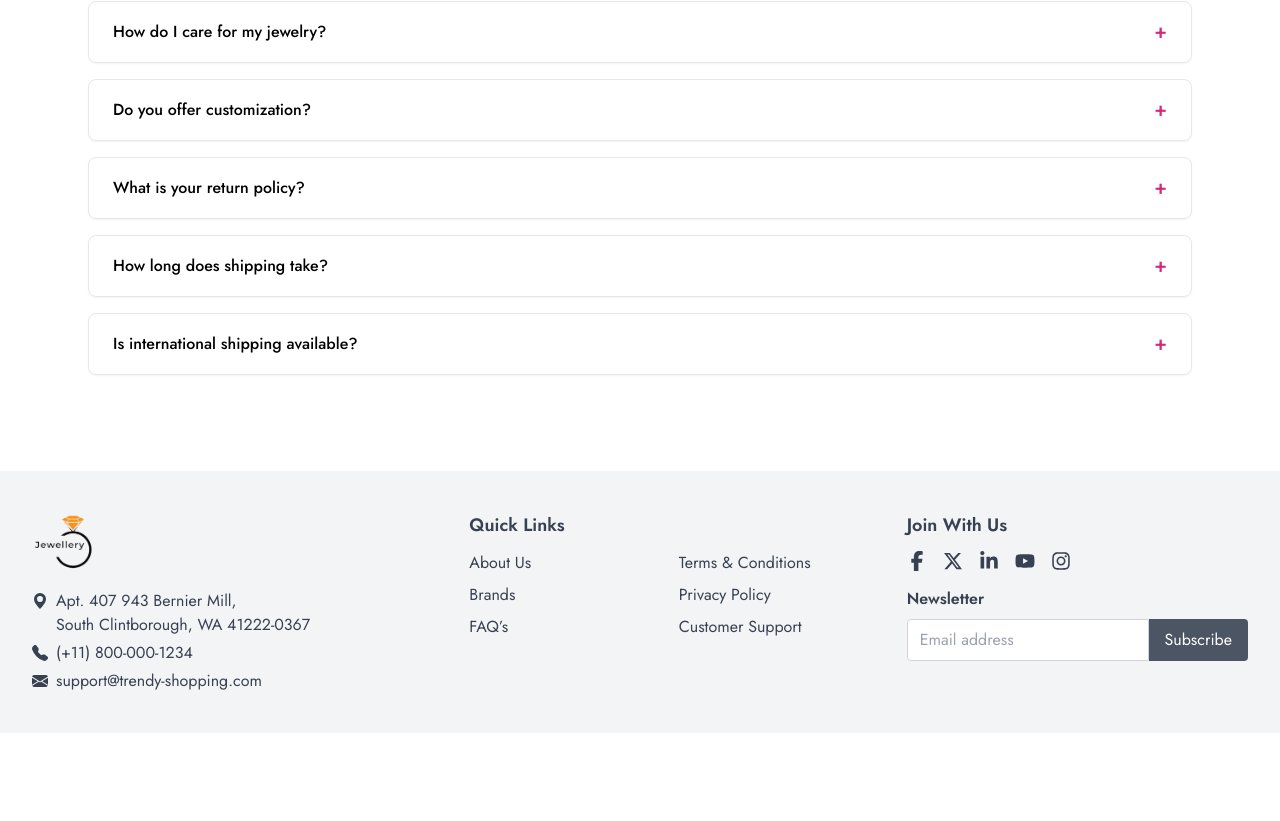
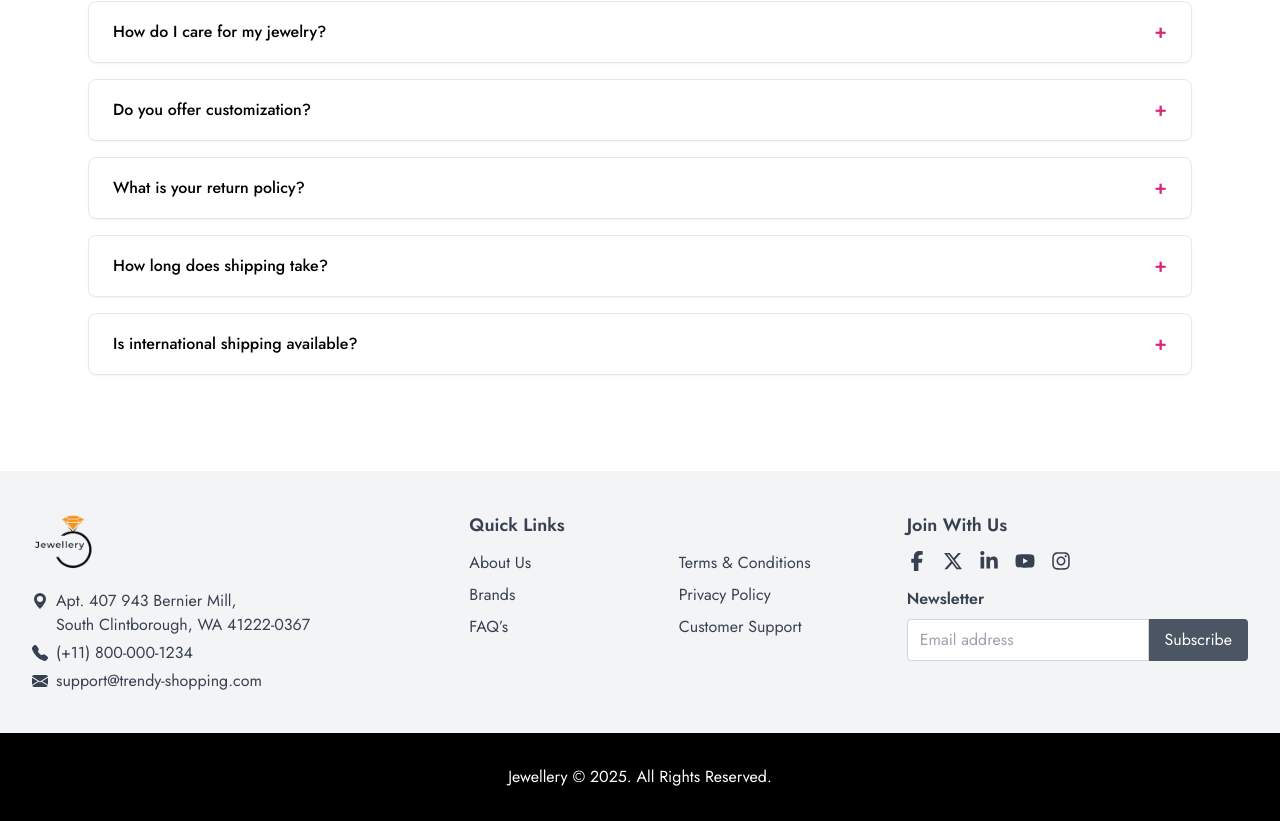
Before and after one commit to dibakar2024/jewellery, a React (Vite) app: page /faq in a window 1280 px wide. Shown: the part 329-1150 px from the top of the page. Before the commit the page ends 1062 px from the top, so only its background shows below. Built offline with nearby package versions, Linux system fonts and the light colour scheme.

Commit message:
Fixed Footer

```diff
--- a/src/Components/Footer.jsx
+++ b/src/Components/Footer.jsx
@@ -10,9 +10,11 @@ import {
 
 import { BsGeoAltFill, BsTelephoneFill, BsEnvelopeFill } from "react-icons/bs";
 
+const currentYear = new Date().getFullYear();
+
 function Footer() {
   return (
-    <footer className="bg-gray-100 text-gray-700 py-10 px-4">
+    <div><footer className="bg-gray-100 text-gray-700 py-10 px-4">
       <div className="max-w-screen-2xl mx-auto flex flex-col md:flex-row flex-wrap gap-24 justify-between px-4">
 
         {/* Logo + Contact Info */}
@@ -77,6 +79,7 @@ function Footer() {
         </div>
       </div>
     </footer>
+    <div className="endFooter bg-black text-white text-center py-8">Jewellery &copy; {currentYear}. All Rights Reserved.</div></div>
   );
 }
 
```
